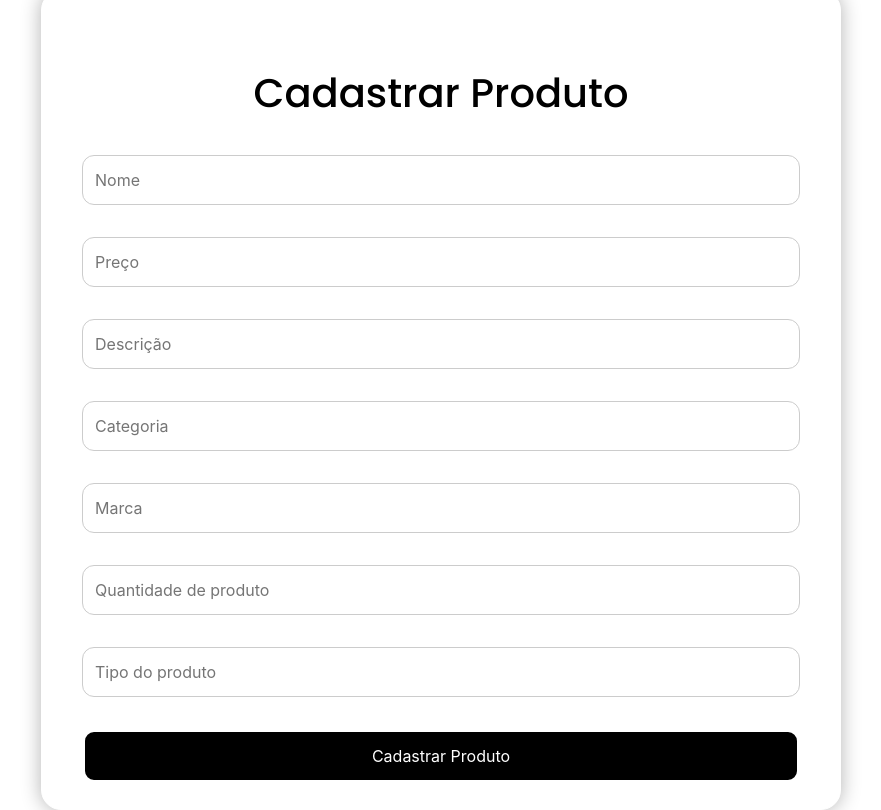
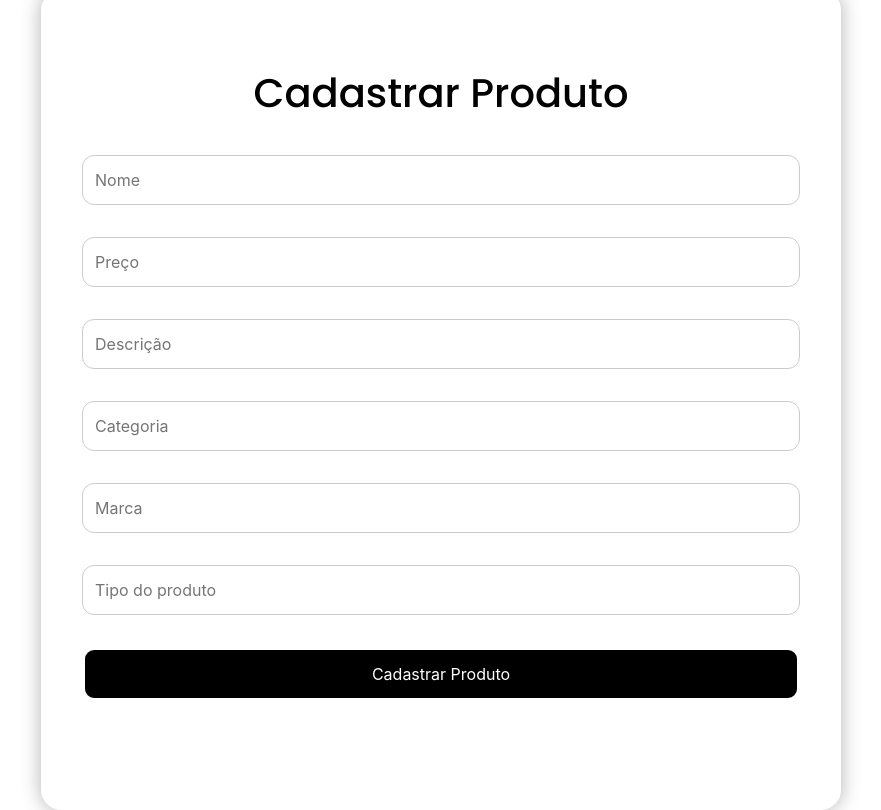
Before and after one commit to RodriggoAlves/Shoppix, a React (Create React App) app: page /cadastrar in a window 1280 px wide. Shown: the whole page, without its empty margins (199-1080 px from the left). Built offline with nearby package versions, Linux system fonts and the light colour scheme.

Commit message:
Feeito a remoção da opção 'Quantidade de produto' da tela de cadastrar produto

```diff
--- a/src/pages/CadastrarProduto/CadastrarProduto.jsx
+++ b/src/pages/CadastrarProduto/CadastrarProduto.jsx
@@ -15,10 +15,7 @@ function CadastrarProduto ( ) {
             <CampoTexto type='text' placeholder='Descrição'/>
             <CampoTexto type='text' placeholder='Categoria'/>
             <CampoTexto type='text' placeholder='Marca'/>
-
-            <CampoTexto type='number' placeholder='Quantidade de produto'/>
             <CampoTexto type='text' placeholder='Tipo do produto'/>
-
 
             <Botao>Cadastrar Produto</Botao>
 
```
